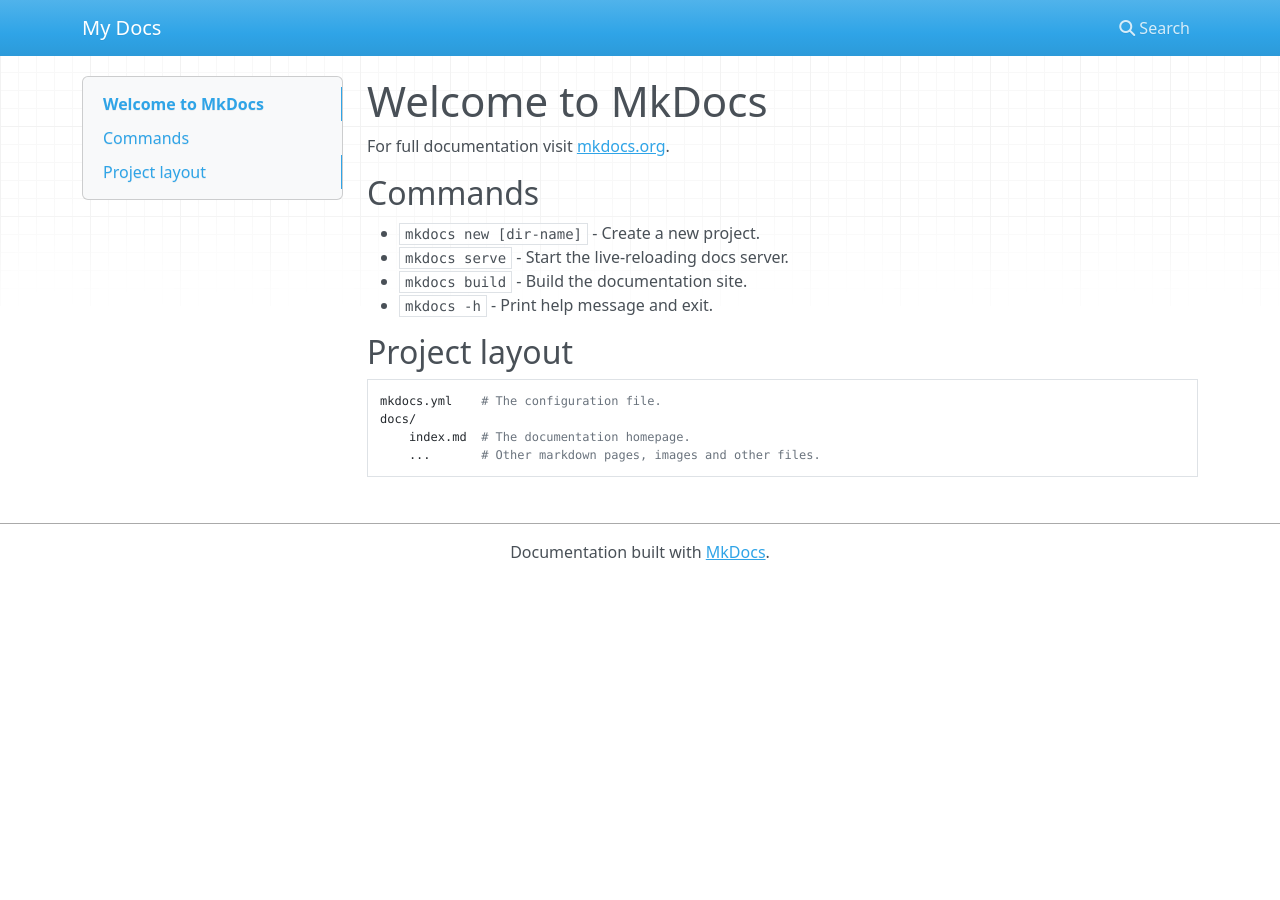
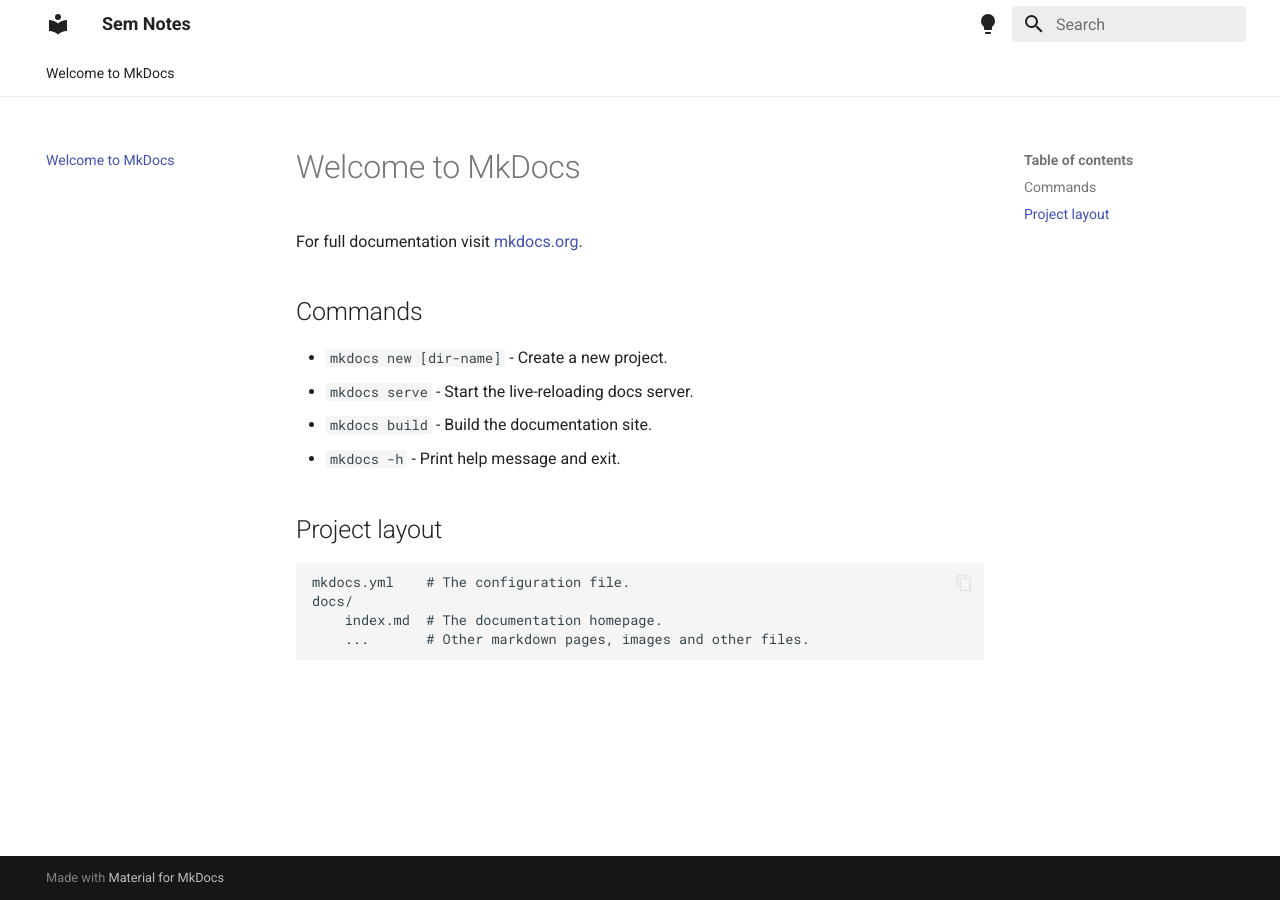
Before and after one commit to rakeshmaddu/College-Notes, an MkDocs documentation site: the page built from docs/index.md, in a window 1280 px wide. Built offline with MkDocs 1.6.1 and Material for MkDocs 9.7.7, drawn with Linux system fonts in a browser that asks for light colours; nearby versions of some CDN libraries.

Commit message:
Updated mkdocs.yml
Updated mkdocs.yml

```diff
--- a/mkdocs.yml
+++ b/mkdocs.yml
@@ -1 +1,103 @@
-site_name: My Docs
+site_name: Sem Notes
+theme:
+  name: material
+  config:
+    static_templates:
+      - 404.html
+
+  features:
+    - announce.dismiss
+    - content.action.edit
+    - content.action.view
+    - content.code.annotate
+    - content.code.copy
+    # - content.tabs.link
+    - content.tooltips
+    - header.autohide
+    # - navigation.expand
+    - navigation.footer
+    - navigation.indexes
+    - navigation.instant
+    - navigation.path
+    # - navigation.prune
+    # - navigation.sections
+    - navigation.tabs
+    # - navigation.tabs.sticky
+    - navigation.top
+    - navigation.tracking
+    - search.highlight
+    - search.share
+    - search.suggest
+    - toc.follow
+    # - toc.integrate
+  palette:
+    - media: "(prefers-color-scheme: light)"
+      scheme: default
+      primary: white
+      accent: white
+      toggle:
+        icon: material/lightbulb
+        name: Switch to dark mode
+    - media: "(prefers-color-scheme: dark)"
+      scheme: slate
+      primary: black
+      accent: black
+      toggle:
+        icon: material/lightbulb-outline
+        name: Switch to light mode
+
+
+markdown_extensions:
+  - meta
+  - def_list
+  - pymdownx.tasklist:
+      custom_checkbox: true
+  - attr_list
+  - md_in_html
+  - pymdownx.arithmatex:
+      generic: true
+  - toc:
+      permalink: true
+  - pymdownx.highlight:
+      anchor_linenums: true
+  - pymdownx.inlinehilite
+  - pymdownx.snippets
+  - pymdownx.superfences
+  - admonition
+  - pymdownx.details
+  - pymdownx.superfences
+  - pymdownx.emoji:
+      emoji_index: !!python/name:materialx.emoji.twemoji
+      emoji_generator: !!python/name:materialx.emoji.to_svg
+
+  - pymdownx.superfences:
+      custom_fences:
+        - name: mermaid
+          class: mermaid
+          format: !!python/name:pymdownx.superfences.fence_code_format
+  # - pymdownx.superfences:
+  #     custom_fences:
+  #       - name: plotly
+  #         class: mkdocs-plotly
+  #         format: !!python/name:mkdocs_plotly_plugin.fences.fence_plotly
+
+
+plugins:
+  # - table-reader ## IMPORTANT: This plugin must be installed for it to work, pip install mkdocs-table-reader-plugin
+  # - glightbox
+  # - live-edit ## IMPORTANT: This plugin must be installed for it to work, pip install mkdocs-live-edit-plugin - by this plugin you can edit the markdown file in the browser itself
+  # - mkdocs-video # for this to work , all .md files should not be empty, it should have some content
+  # - plotly
+  # - minify:
+  #     minify_html: true
+  #     minify_js: true
+  #     minify_css: true
+  #     htmlmin_opts:
+  #         remove_comments: true
+  #     cache_safe: true
+  # - awesome-pages
+  - offline
+
+
+  - search:
+      separator: '[\s\-,:!=\[\]()"/]+|(?!\b)(?=[A-Z][a-z])|\.(?!\d)|&[lg]t;'
```
